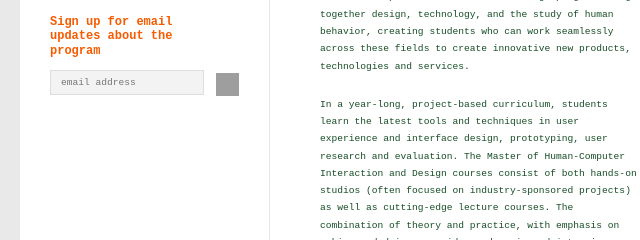
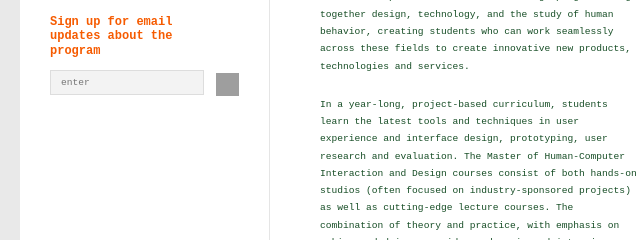
Before and after one commit to sneeruga/uist8, a plain HTML site: page index.html in a window 1280 px wide. Shown: the part 513-753 px from the top of the page, 140-780 px from the left. Drawn offline with Linux system fonts and the light colour scheme; grey boxes are pictures that could not be loaded.

Commit message:
Email Address box changed

```diff
--- a/index.html
+++ b/index.html
@@ -10,6 +10,7 @@
 </head>
 
 <body class="home page page-id-4 page-template page-template-page_home page-template-page_home-php">
+
 
 <div id="pagewrap">
 
@@ -133,7 +134,7 @@
 	        <p id="widget-text">Sign up for email updates about the program</p>
 	        <div class="validationMessage" id="noAddress" style="display: none;"><p>Please enter your email address.</p></div>
 	        <div class="validationMessage" id="malformedAddress" style="display: none;"><p>Please enter a valid email address.</p></div>
-	        <input type="text" class="widget-email-capture-text-input" placeholder="email address" id="email" name="email" value="" />
+	        <input type="text" class="widget-email-capture-text-input" placeholder="enter" id="email" name="email" value="" />
 	        <input type="submit" id="button-SignUp" value="" />
 	        <input type="hidden" id="ProgramID" name="ProgramID" value="581" style="display: none;" />
 	        <input type="hidden" id="type" name="type" value="Degree" style="display: none;" />
```
